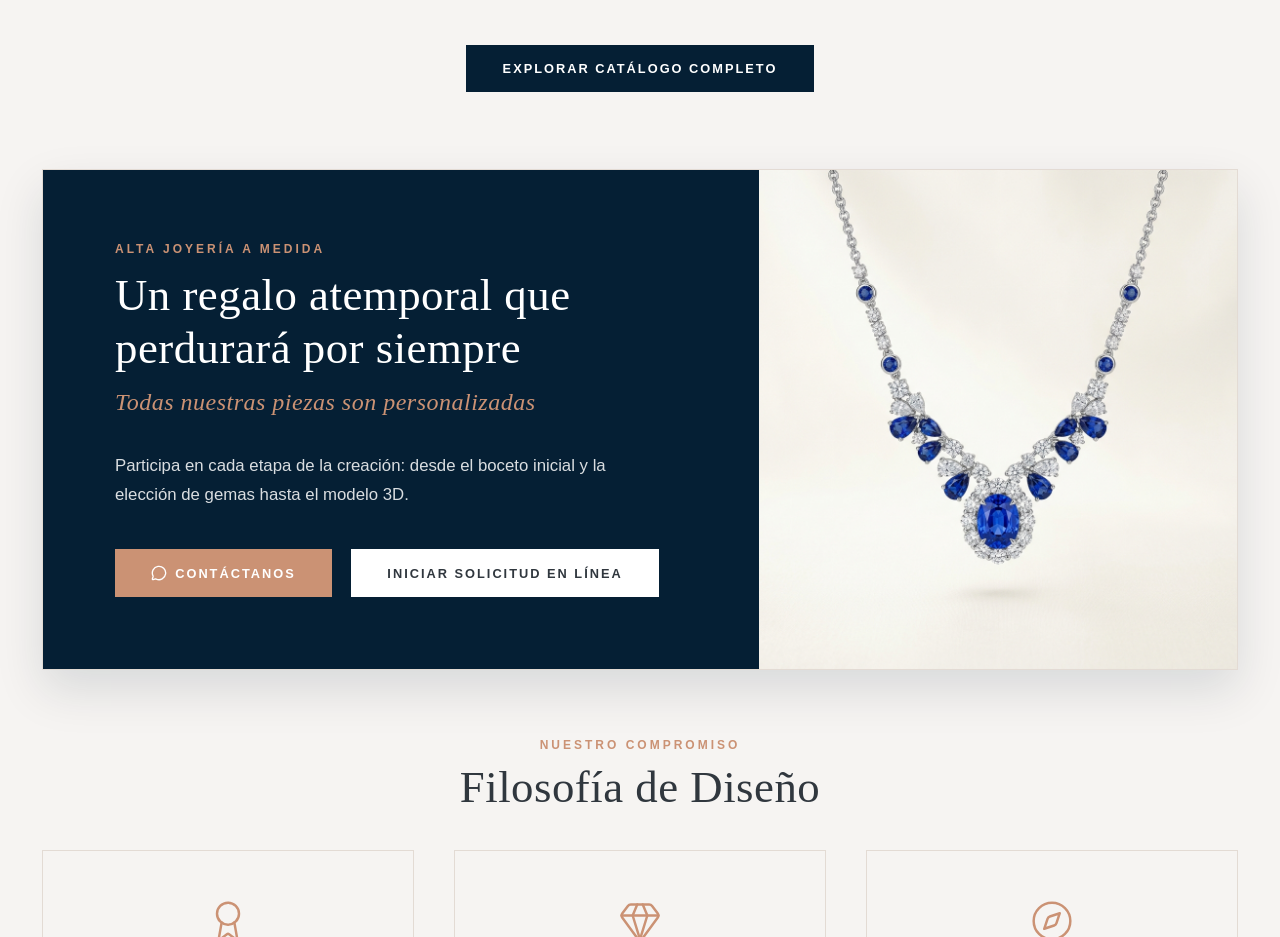
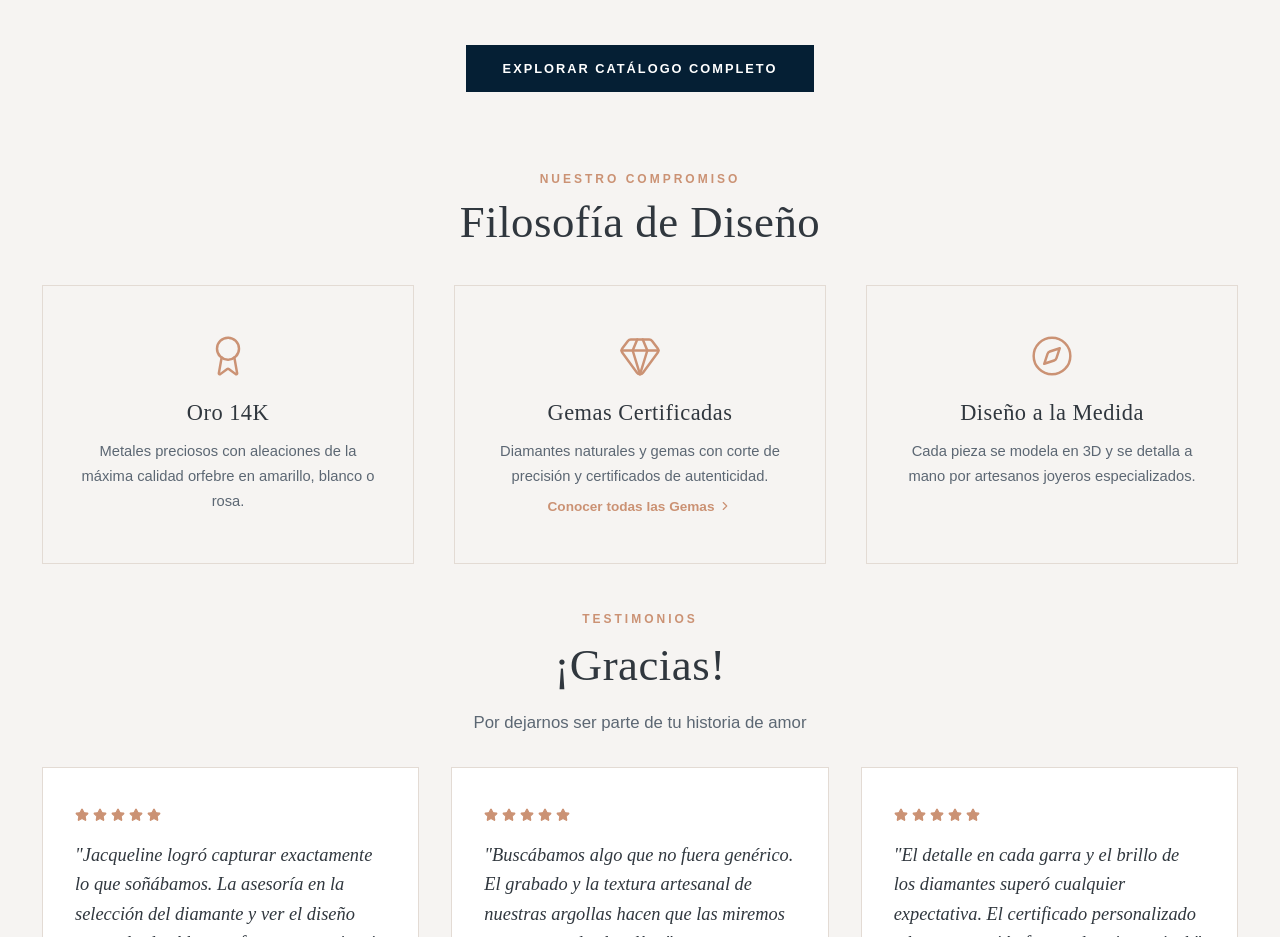
Before and after one commit to altusmarketingdigital-mx/ProyectoJaquieJoyeria, a React (Vite) app in the folder frontend/: page / in a window 1280 px wide. Shown: the part 4500-5437 px from the top of the page. Built offline with nearby package versions, Linux system fonts and the light colour scheme; no server answers.

Commit message:
content(home): remove personalization banner section

```diff
--- a/frontend/src/pages/DemoHome.jsx
+++ b/frontend/src/pages/DemoHome.jsx
@@ -385,36 +385,6 @@ export default function DemoHome() {
       )}
 
       {/* =========================================================================
-         2.7 SECCIÓN DE PERSONALIZACIÓN
-         ========================================================================= */}
-      {cms.personalization.enabled && (
-        <section id="contacto" className="jt-personalization-section">
-          <div className="container">
-            <div className="jt-personalization-banner">
-              <div className="personalization-text">
-                <span className="section-eyebrow-light">{cms.personalization.tagline}</span>
-                <h2 className="personalization-title">{cms.personalization.title}</h2>
-                <h3 className="personalization-subtitle">{cms.personalization.subtitle}</h3>
-                <p className="personalization-desc">{cms.personalization.description || "Participa en cada etapa de la creación: desde el boceto inicial y la elección de gemas hasta el modelo 3D."}</p>
-                <div className="personalization-actions">
-                  <a href={whatsappLink} target="_blank" rel="noopener noreferrer" className="btn-premium gold">
-                    <MessageCircle size={16} style={{ marginRight: '8px' }} />
-                    {cms.personalization.buttonText}
-                  </a>
-                  <Link to="/order" className="btn-premium white">
-                    Iniciar Solicitud en Línea
-                  </Link>
-                </div>
-              </div>
-              <div className="personalization-preview">
-                <img src={cms.personalization.image} alt="Personalización Jacqueline Tapia" />
-              </div>
-            </div>
-          </div>
-        </section>
-      )}
-
-      {/* =========================================================================
          2.8 FILOSOFÍA DE DISEÑO & GEMAS
          ========================================================================= */}
       {cms.designPhilosophy.enabled && (
--- a/frontend/src/services/homeConfig.js
+++ b/frontend/src/services/homeConfig.js
@@ -45,7 +45,7 @@ export const initialHomeConfig = {
     description: 'Las creaciones más solicitadas y admiradas por nuestros clientes este mes.'
   },
   personalization: {
-    enabled: true,
+    enabled: false,
     tagline: 'ALTA JOYERÍA A MEDIDA',
     title: 'Un regalo atemporal que perdurará por siempre',
     subtitle: 'Todas nuestras piezas son personalizadas',
```
